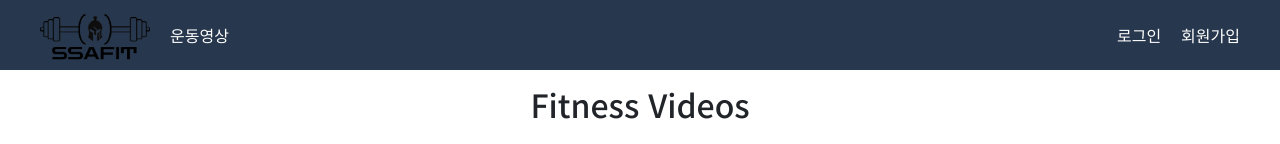
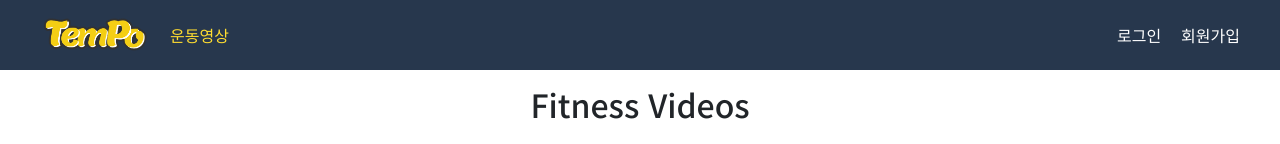
Before and after one commit to flipflopsTrip/TemPo, a Vue app in the folder SSAFIT-PJT/: page /video in a window 1280 px wide. Shown: the top 144 px of the page. Built offline with nearby package versions, Linux system fonts and the light colour scheme; no server answers.

Commit message:
logo 작업

```diff
--- a/SSAFIT-PJT/src/components/common/TheHeaderNav.vue
+++ b/SSAFIT-PJT/src/components/common/TheHeaderNav.vue
@@ -72,4 +72,8 @@ header span {
   width: 110px;
   color: white;
 }
+.router-link-active {
+  /* background: linear-gradient(to top, #FFD717 8%, transparent 8%); */
+  color: #ffdd30;
+}
 </style>
--- a/SSAFIT-PJT/src/views/HomeView.vue
+++ b/SSAFIT-PJT/src/views/HomeView.vue
@@ -32,6 +32,7 @@ import VideoView from "./VideoView.vue";
     width: 55vw;
     height: 92vh;
     object-fit: cover;
+    opacity: 0.9;
   }
   .con-child-content {
     display: flex;
@@ -45,13 +46,12 @@ import VideoView from "./VideoView.vue";
   .my-btn {
     border: 0px;
     border-radius: 4px;
-    background-color: #F4CE14;
+    background-color: #FFD717;
     color: #27374D;
     padding: 5px 10px;
     transition: background-color 0.3s, color 0.3s, transform 0.3s;
   }
   .my-btn:hover {
-    background-color: #ffdb26;
     transition: background-color 0.3s, color 0.3s;
     transform: scale(1.1);
     animation: pulse 1.2s infinite;
```
Also changed, not shown: SSAFIT-PJT/src/assets/logo.png, SSAFIT-PJT/src/assets/logo3.png (added).
